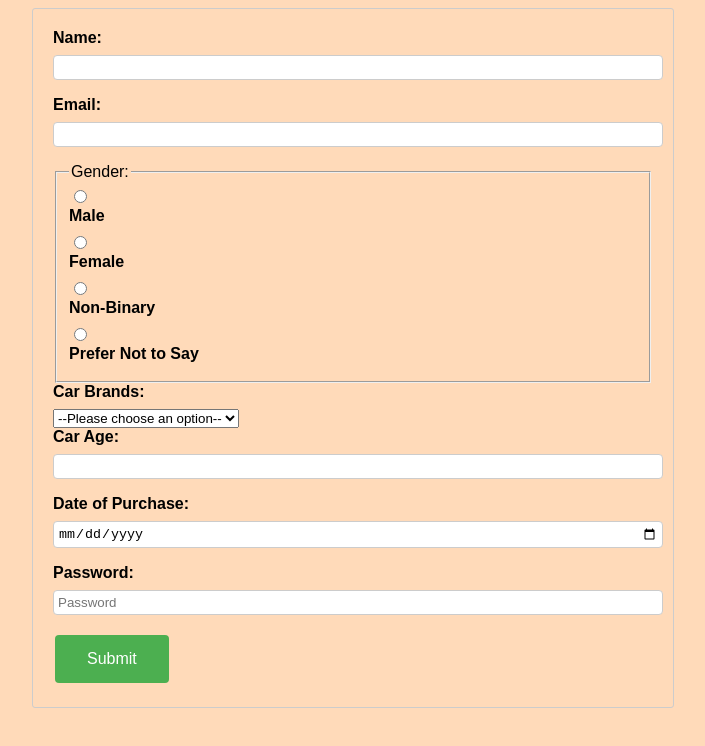
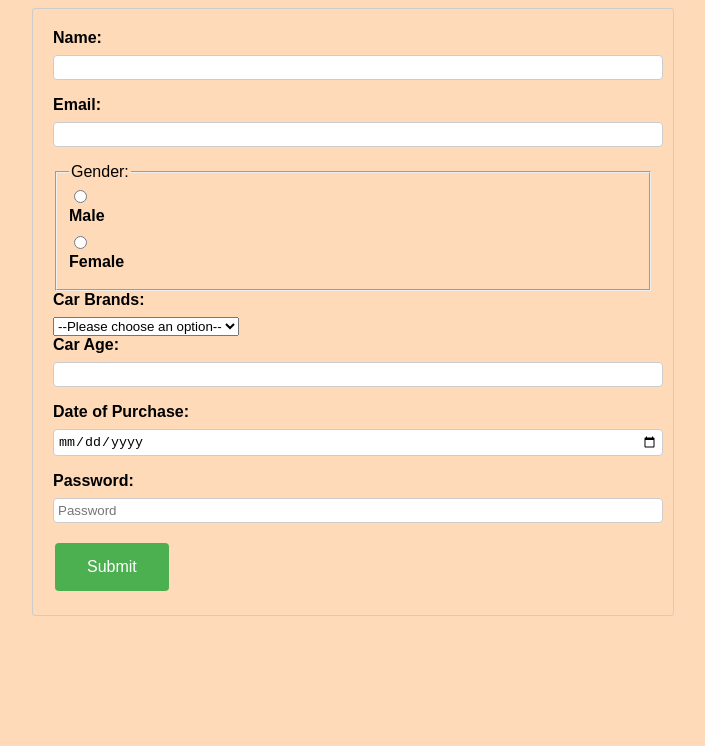
Before and after one commit to acciojob/car-insurance-form-akeeb12, a website: page main.html in a window 1280 px wide. Shown: the whole page, without its empty margins (287-992 px from the left). Drawn offline with Linux system fonts and the light colour scheme.

Commit message:
created a submission

```diff
--- a/main.html
+++ b/main.html
@@ -27,14 +27,6 @@
             <div>
                 <input type="radio" id="female" name="gender" value="female">
                 <label for="female">Female</label>
-            </div>
-            <div>
-                <input type="radio" id="non-binary" name="gender" value="non-binary">
-                <label for="non-binary">Non-Binary</label>
-            </div>
-            <div>
-                <input type="radio" id="prefer-not-to-say" name="gender" value="prefer-not-to-say">
-                <label for="prefer-not-to-say">Prefer Not to Say</label>
             </div>
         </fieldset>
 
```
